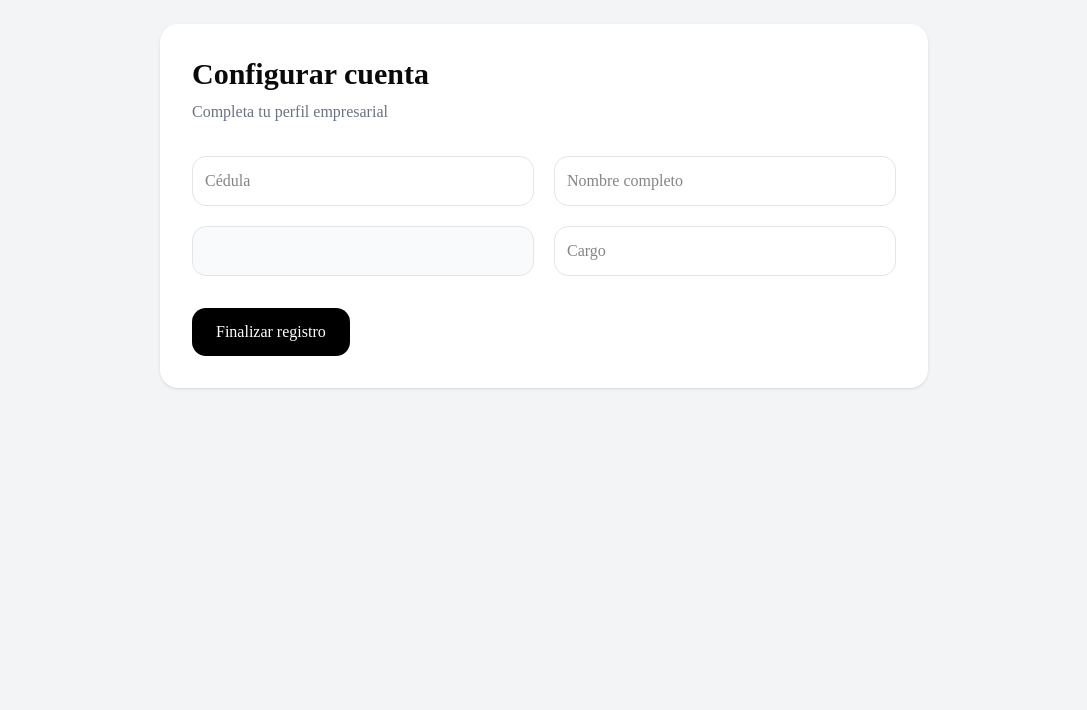
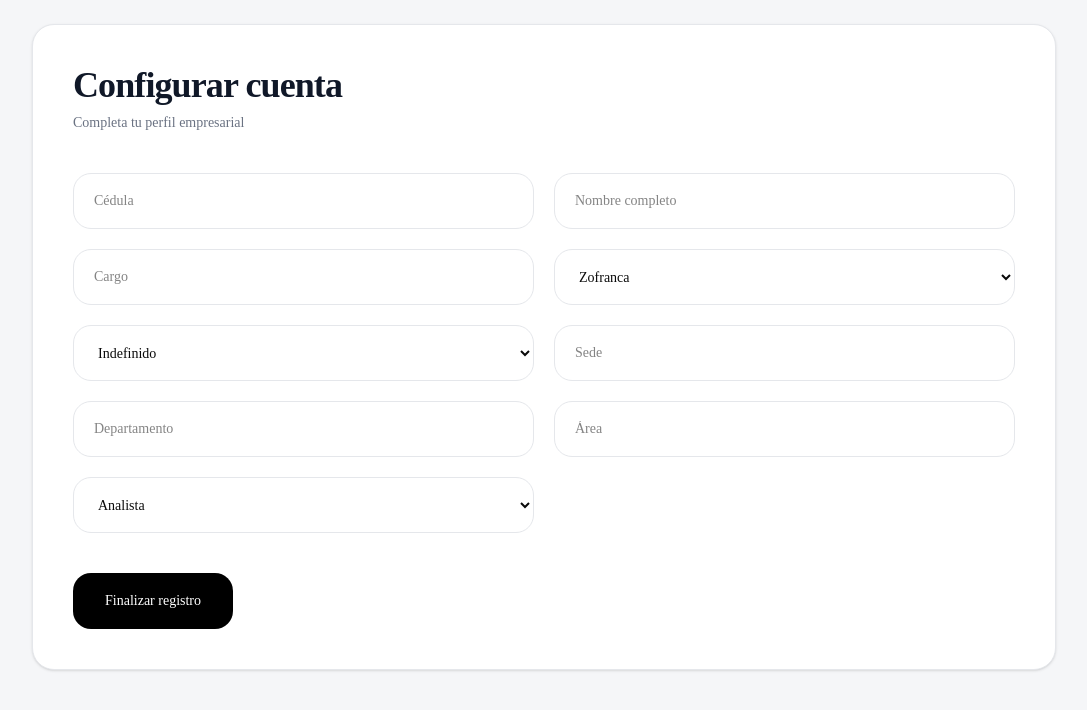
Before and after one commit to Jhonatanth26/GestionZF-SD, a Next.js app: page /setup-account in a window 1280 px wide. Shown: the top 710 px of the page, without its empty margins (96-1183 px from the left). Built offline with nearby package versions, Linux system fonts and the light colour scheme; no server answers.

Commit message:
Update setup account

```diff
--- a/app/setup-account/page.tsx
+++ b/app/setup-account/page.tsx
@@ -1,154 +1,344 @@
 "use client";
 
-import { useEffect, useState } from "react";
-
-import { supabase } from "@/lib/supabase";
+import { useState } from "react";
 
 export default function SetupAccountPage() {
 
-  const [loading, setLoading] =
-    useState(true);
-
-  const [email, setEmail] =
+  const [cedula, setCedula] =
     useState("");
 
-  useEffect(() => {
+  const [fullName, setFullName] =
+    useState("");
 
-    const loadUser = async () => {
+  const [cargo, setCargo] =
+    useState("");
 
-      try {
+  const [empresa, setEmpresa] =
+    useState("Zofranca");
 
-        const {
-          data: { session },
-        } = await supabase.auth.getSession();
+  const [contractType, setContractType] =
+    useState("Indefinido");
 
-        if (session?.user?.email) {
+  const [sede, setSede] =
+    useState("");
 
-          setEmail(
-            session.user.email
-          );
-        }
+  const [departamento, setDepartamento] =
+    useState("");
 
-      } catch (error) {
+  const [area, setArea] =
+    useState("");
 
-        console.log(error);
-      }
-
-      setLoading(false);
-    };
-
-    loadUser();
-
-  }, []);
-
-  if (loading) {
-
-    return (
-
-      <div className="
-        flex
-        min-h-screen
-        items-center
-        justify-center
-      ">
-
-        <p>
-          Cargando...
-        </p>
-
-      </div>
-    );
-  }
+  const [userLevel, setUserLevel] =
+    useState("Analista");
 
   return (
 
     <div className="
       min-h-screen
-      bg-gray-100
+      bg-[#f5f6f8]
       p-6
     ">
 
       <div className="
         mx-auto
-        max-w-3xl
+        max-w-5xl
       ">
 
         <div className="
-          rounded-2xl
+          rounded-3xl
+          border
+          border-gray-200
           bg-white
-          p-8
+          p-10
           shadow-sm
         ">
 
+          {/* HEADER */}
+
+          <div className="
+            mb-10
+          ">
+
             <h1 className="
-            text-3xl
+              text-4xl
               font-bold
+              tracking-tight
+              text-gray-900
             ">
               Configurar cuenta
             </h1>
 
             <p className="
               mt-2
+              text-sm
               text-gray-500
             ">
               Completa tu perfil empresarial
             </p>
 
+          </div>
+
+          {/* FORM */}
+
           <div className="
-            mt-8
             grid
             gap-5
             md:grid-cols-2
           ">
 
             <input
+              type="text"
               placeholder="Cédula"
+              value={cedula}
+              onChange={(e) =>
+                setCedula(
+                  e.target.value
+                )
+              }
               className="
-                rounded-xl
+                h-14
+                rounded-2xl
                 border
-                p-3
+                border-gray-200
+                px-5
+                text-sm
+                outline-none
+                focus:border-black
               "
             />
 
             <input
+              type="text"
               placeholder="Nombre completo"
+              value={fullName}
+              onChange={(e) =>
+                setFullName(
+                  e.target.value
+                )
+              }
               className="
-                rounded-xl
+                h-14
+                rounded-2xl
                 border
-                p-3
+                border-gray-200
+                px-5
+                text-sm
+                outline-none
+                focus:border-black
               "
             />
 
             <input
-              value={email}
-              disabled
+              type="text"
+              placeholder="Cargo"
+              value={cargo}
+              onChange={(e) =>
+                setCargo(
+                  e.target.value
+                )
+              }
               className="
-                rounded-xl
+                h-14
+                rounded-2xl
                 border
-                bg-gray-50
-                p-3
+                border-gray-200
+                px-5
+                text-sm
+                outline-none
+                focus:border-black
+              "
+            />
+
+            <select
+              value={empresa}
+              onChange={(e) =>
+                setEmpresa(
+                  e.target.value
+                )
+              }
+              className="
+                h-14
+                rounded-2xl
+                border
+                border-gray-200
+                px-5
+                text-sm
+                outline-none
+                focus:border-black
+              "
+            >
+
+              <option>
+                Zofranca
+              </option>
+
+              <option>
+                SP Dique
+              </option>
+
+            </select>
+
+            <select
+              value={contractType}
+              onChange={(e) =>
+                setContractType(
+                  e.target.value
+                )
+              }
+              className="
+                h-14
+                rounded-2xl
+                border
+                border-gray-200
+                px-5
+                text-sm
+                outline-none
+                focus:border-black
+              "
+            >
+
+              <option>
+                Indefinido
+              </option>
+
+              <option>
+                Fijo
+              </option>
+
+              <option>
+                Temporal
+              </option>
+
+              <option>
+                Prestación de servicios
+              </option>
+
+            </select>
+
+            <input
+              type="text"
+              placeholder="Sede"
+              value={sede}
+              onChange={(e) =>
+                setSede(
+                  e.target.value
+                )
+              }
+              className="
+                h-14
+                rounded-2xl
+                border
+                border-gray-200
+                px-5
+                text-sm
+                outline-none
+                focus:border-black
               "
             />
 
             <input
-              placeholder="Cargo"
+              type="text"
+              placeholder="Departamento"
+              value={departamento}
+              onChange={(e) =>
+                setDepartamento(
+                  e.target.value
+                )
+              }
               className="
-                rounded-xl
+                h-14
+                rounded-2xl
                 border
-                p-3
+                border-gray-200
+                px-5
+                text-sm
+                outline-none
+                focus:border-black
               "
             />
 
+            <input
+              type="text"
+              placeholder="Área"
+              value={area}
+              onChange={(e) =>
+                setArea(
+                  e.target.value
+                )
+              }
+              className="
+                h-14
+                rounded-2xl
+                border
+                border-gray-200
+                px-5
+                text-sm
+                outline-none
+                focus:border-black
+              "
+            />
+
+            <select
+              value={userLevel}
+              onChange={(e) =>
+                setUserLevel(
+                  e.target.value
+                )
+              }
+              className="
+                h-14
+                rounded-2xl
+                border
+                border-gray-200
+                px-5
+                text-sm
+                outline-none
+                focus:border-black
+              "
+            >
+
+              <option>
+                Super Admin
+              </option>
+
+              <option>
+                Administrador
+              </option>
+
+              <option>
+                Líder
+              </option>
+
+              <option>
+                Coordinador
+              </option>
+
+              <option>
+                Analista
+              </option>
+
+              <option>
+                Consulta
+              </option>
+
+            </select>
+
           </div>
+
+          {/* BUTTON */}
 
           <button
             className="
-              mt-8
-              rounded-xl
+              mt-10
+              h-14
+              rounded-2xl
               bg-black
-              px-6
-              py-3
+              px-8
+              text-sm
+              font-medium
               text-white
+              transition-all
+              hover:opacity-90
             "
           >
             Finalizar registro
```
Lines whose indentation alone changed are shown as unchanged.
